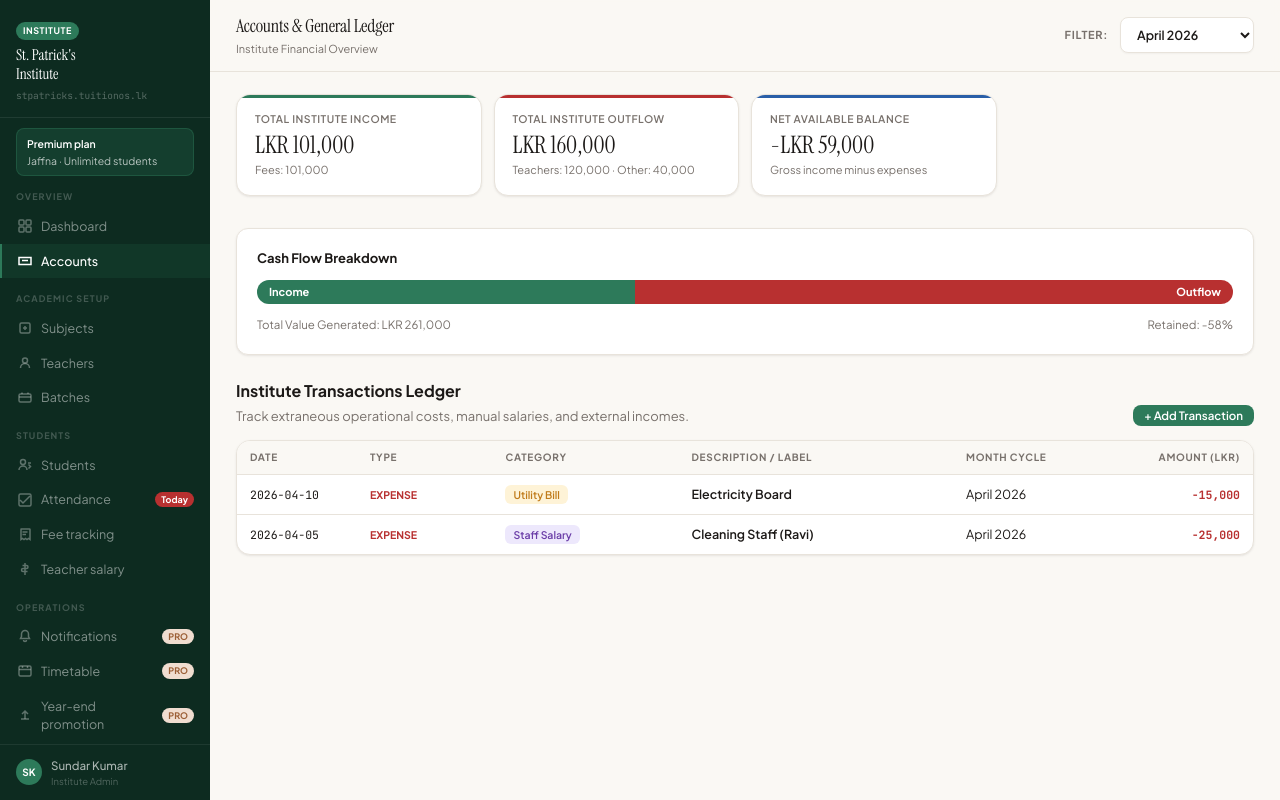
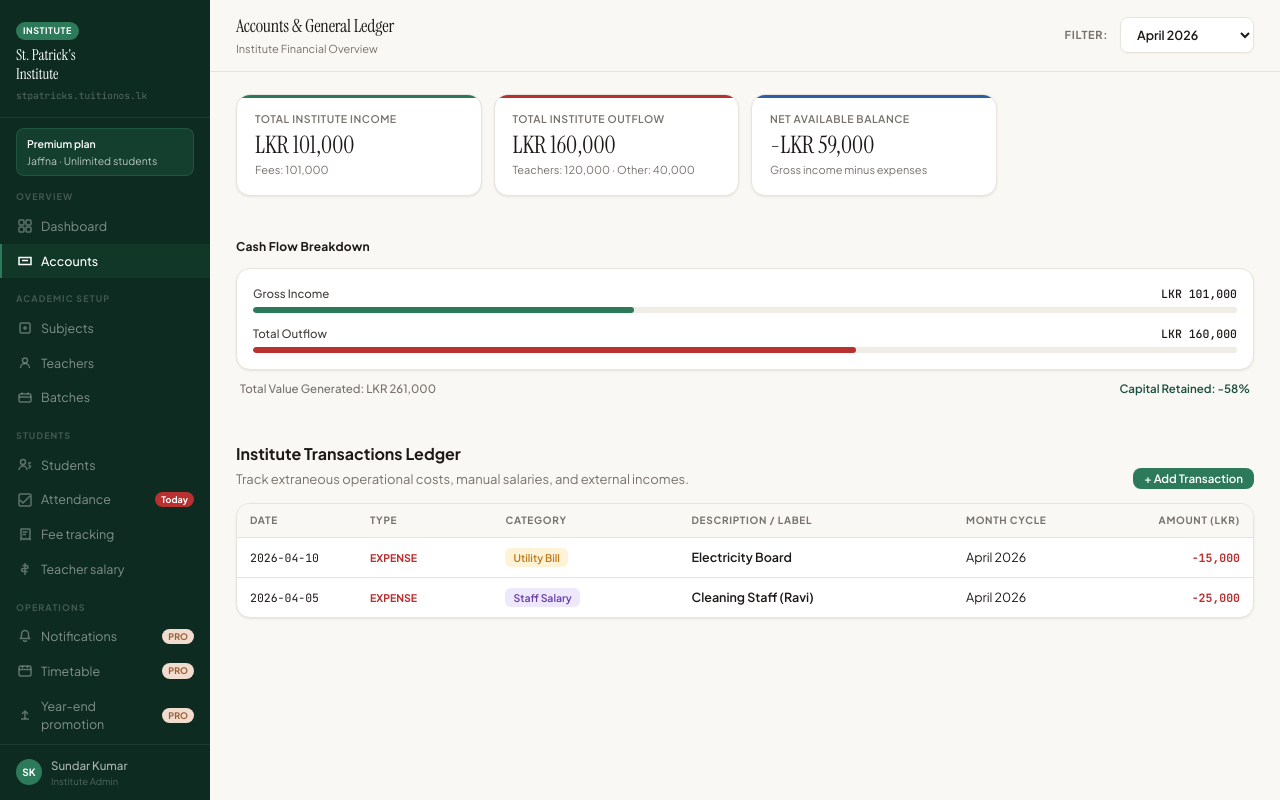
Before and after one commit to umakaranuma/tuitionos, a Next.js app in the folder frontend/institute/: page /accounts in a window 1280 px wide. Built offline with nearby package versions, Linux system fonts and the light colour scheme.

Commit message:
feat: add accounts and general ledger page for financial tracking and reporting

```diff
--- a/frontend/institute/src/app/accounts/page.tsx
+++ b/frontend/institute/src/app/accounts/page.tsx
@@ -162,30 +162,34 @@ export default function AccountsPage() {
           </div>
         </div>
 
-        {/* Visual Bar */}
-        <div style={{ background: "#fff", border: "1px solid var(--ln)", borderRadius: 12, padding: "20px", display: "flex", flexDirection: "column", gap: 12, boxShadow: "var(--sh)" }}>
-          <div style={{ fontSize: 13, fontWeight: 700, color: "var(--ink)" }}>Cash Flow Breakdown</div>
-          <div style={{ position: "relative", height: 24, background: "#f5f5f3", borderRadius: 99, overflow: "hidden", display: "flex" }}>
-            {totalIncome > 0 && (
-              <div style={{
-                width: `${Math.max(15, (totalIncome / (totalIncome + totalOutflow)) * 100)}%`,
-                background: "#2d7a5a", height: "100%", display: "flex", alignItems: "center", padding: "0 12px", color: "#fff", fontSize: 11, fontWeight: 700
-              }}>
-                Income
+        {/* Visual Progress Bar */}
+        <div style={{ marginTop: 10, marginBottom: 20 }}>
+          <div className="sec-hdr" style={{ marginBottom: 12 }}>
+            <span className="sec-title">Cash Flow Breakdown</span>
+          </div>
+          <div className="card" style={{ marginBottom: 0 }}>
+            <div className="prog-w">
+              <div className="prog-hdr">
+                <span className="prog-lbl">Gross Income</span>
+                <span className="prog-val">LKR {totalIncome.toLocaleString()}</span>
               </div>
-            )}
-            {totalOutflow > 0 && (
-              <div style={{
-                width: `${Math.max(15, (totalOutflow / (totalIncome + totalOutflow)) * 100)}%`,
-                background: "#b83030", height: "100%", display: "flex", alignItems: "center", justifyContent: "flex-end", padding: "0 12px", color: "#fff", fontSize: 11, fontWeight: 700
-              }}>
-                Outflow
+              <div className="prog-tr">
+                <div className="prog-fi" style={{ width: `${Math.max(5, (totalIncome / Math.max(1, totalIncome + totalOutflow)) * 100)}%`, background: "var(--tc)" }} />
               </div>
-            )}
+            </div>
+            <div className="prog-w" style={{ marginBottom: 0 }}>
+              <div className="prog-hdr">
+                <span className="prog-lbl">Total Outflow</span>
+                <span className="prog-val">LKR {totalOutflow.toLocaleString()}</span>
+              </div>
+              <div className="prog-tr">
+                <div className="prog-fi" style={{ width: `${Math.max(5, (totalOutflow / Math.max(1, totalIncome + totalOutflow)) * 100)}%`, background: "var(--rb)" }} />
+              </div>
+            </div>
           </div>
-          <div style={{ display: "flex", justifyContent: "space-between", fontSize: 11.5, color: "var(--ink3)" }}>
+          <div style={{ display: "flex", justifyContent: "space-between", fontSize: 11.5, color: "var(--ink3)", padding: "10px 4px 0", fontWeight: 500 }}>
             <span>Total Value Generated: LKR {(totalIncome + totalOutflow).toLocaleString()}</span>
-            <span>Retained: {totalIncome > 0 ? Math.round((netBalance / totalIncome) * 100) : 0}%</span>
+            <span style={{ color: "var(--tc-d)", fontWeight: 600 }}>Capital Retained: {totalIncome > 0 ? Math.round((netBalance / totalIncome) * 100) : 0}%</span>
           </div>
         </div>
 
```
